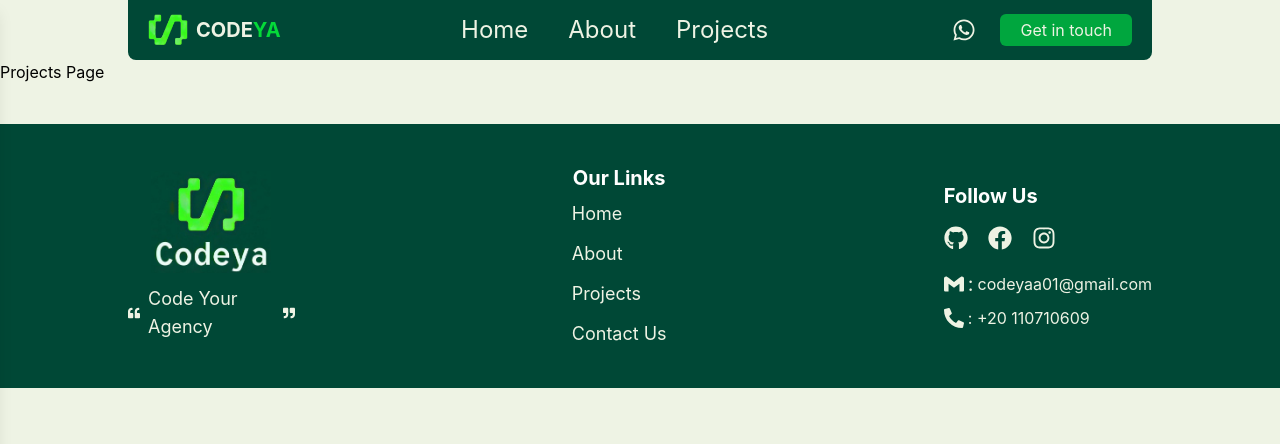
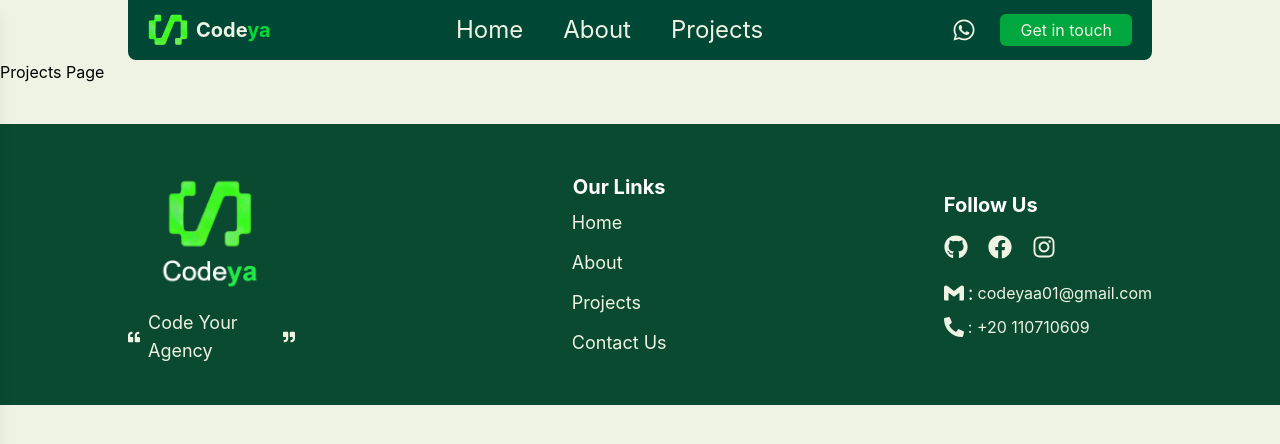
Before and after one commit to omergehad405/Codeya, a React (Vite) app: page /projects in a window 1280 px wide. Shown: the top 444 px of the page. Built offline with nearby package versions, Linux system fonts and the light colour scheme.

Commit message:
first commit

```diff
--- a/src/components/Footer.jsx
+++ b/src/components/Footer.jsx
@@ -4,11 +4,11 @@ import { FaGithub, FaInstagram, FaQuoteLeft, FaQuoteRight, FaFacebook, FaPhone }
 import { SiGmail } from "react-icons/si";
 function Footer() {
     return (
-        <footer className="w-full bg-(--second-color) text-(--main-color) py-10 px-6 md:px-0 mt-10">
+        <footer className="w-full bg-[#0A4A30] text-(--main-color) py-10 px-6 md:px-0 mt-10">
             <div className="w-[95%] lg:w-[80%] mx-auto flex flex-col md:flex-row justify-between lg:items-center md:items-start gap-8">
                 {/* Left: Logo & Slogan */}
                 <div className="flex flex-col lg:items-center">
-                    <img src="./footerlogo.jpg" alt="logo" className="w-30 mb-2" />
+                    <img src="./footerLogo.png" alt="logo" className="w-30 mb-2" />
                     <span className="text-lg text-(--main-color) mt-1 flex items-center gap-2 capitalize">
                         <span className='text-xs'><FaQuoteLeft /></span>
                         Code Your Agency
--- a/src/components/Header.jsx
+++ b/src/components/Header.jsx
@@ -47,7 +47,7 @@ function Header() {
       <header className='w-[95%] lg:w-[80%] mx-auto bg-(--second-color) px-5 py-3 flex items-center justify-between rounded-b-lg relative z-30'>
         <div className='flex items-center gap-2'>
           <img src="./logo.png" alt="" className='w-[40px]' />
-          <span className='text-(--main-color) text-xl uppercase font-bold '>code<span className='text-(--text-color)'>ya</span></span>
+          <span className='text-(--main-color) text-xl capitalize font-bold '>code<span className='text-(--text-color)'>ya</span></span>
         </div>
         {/* Desktop Navbar */}
         <nav className="hidden lg:flex items-center gap-10 grow justify-center">
```
Also changed, not shown: public/Screenshot 2026-03-28 164608.png (added), 1 other file (tests, documents, lock files or other folders).
